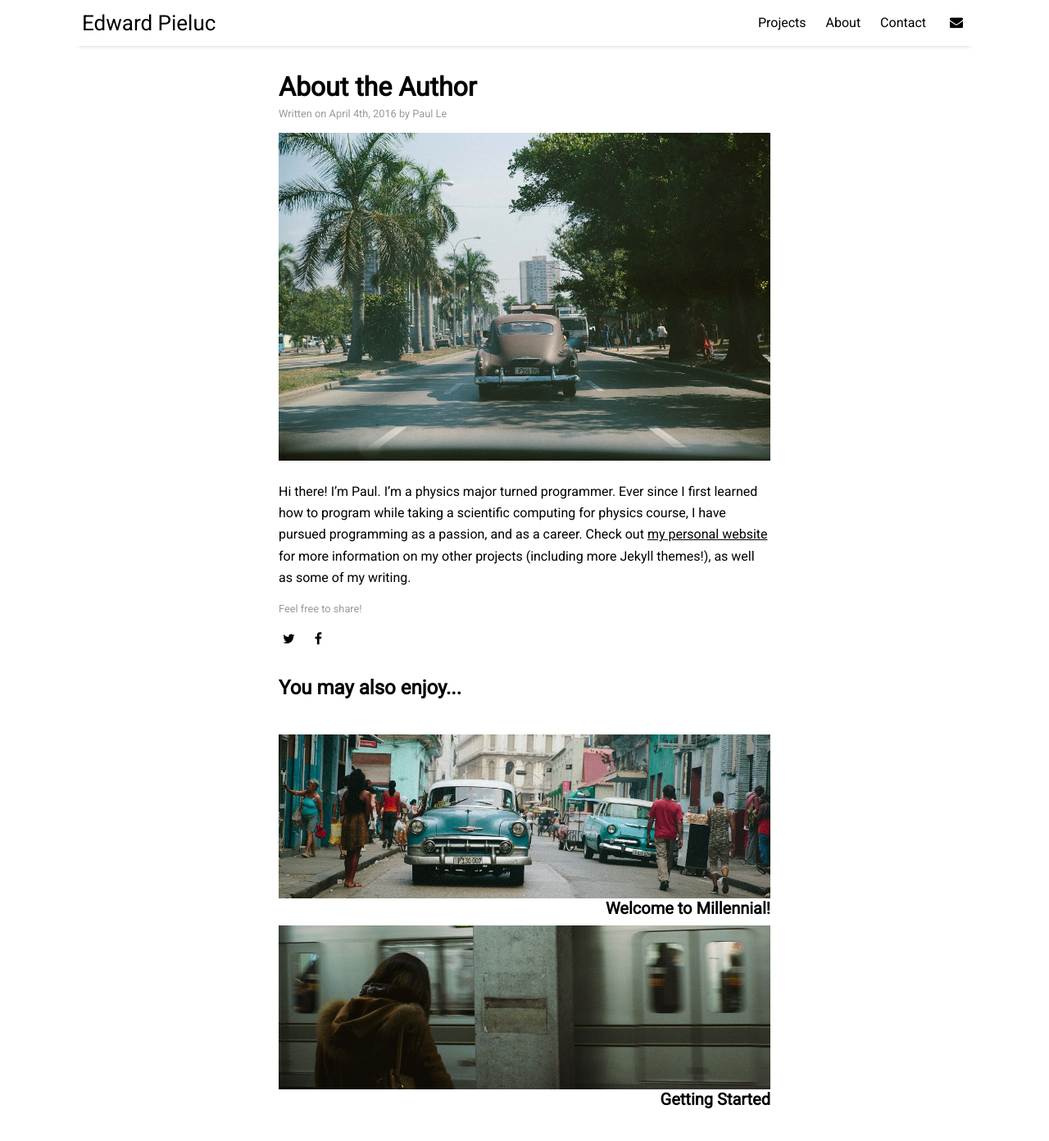
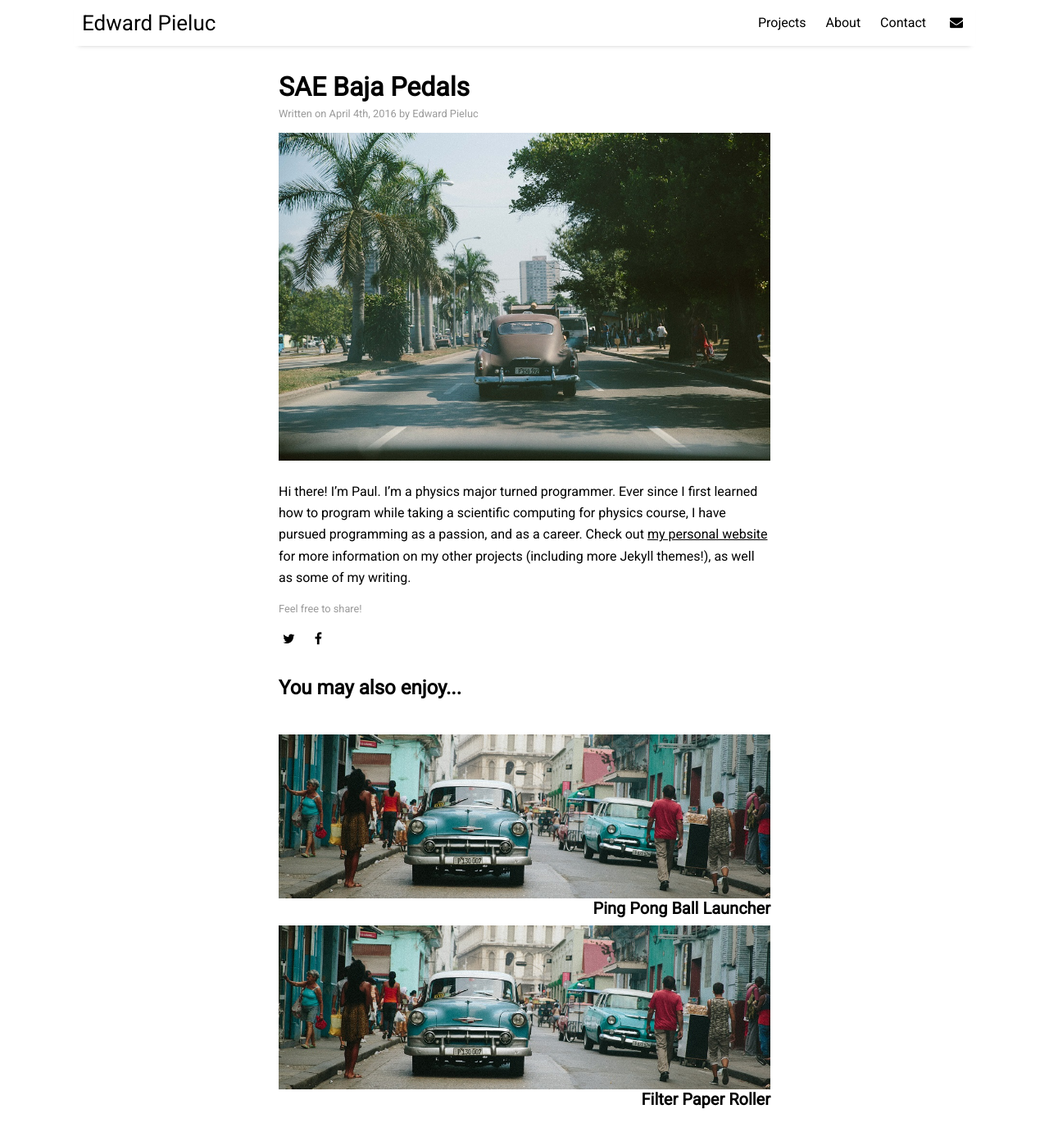
Before and after one commit to epie3/epie3.github.io, a Jekyll site: the page built from _posts/2016-04-04-SAE-Baja-Pedals.md, in a window 1280 px wide and 1400 px high. Shown: the top 1392 px of the window at 82% size. Built offline with Jekyll 4.4.1, drawn with Linux system fonts in a browser that asks for light colours; nearby versions of some CDN libraries.

Commit message:
rename pages

```diff
--- a/_posts/2016-04-04-about-the-author.md
+++ b/_posts/2016-04-04-SAE-Baja-Pedals.md
@@ -1,8 +1,8 @@
 ---
 layout: post
-title: "About the Author"
-author: "Paul Le"
-categories: facts
+title: "SAE Baja Pedals"
+author: "Edward Pieluc"
+categories: sample
 tags: [sample]
 image: cuba-2.jpg
 ---
--- a/_posts/2017-01-01-welcome-to-millennial.md
+++ b/_posts/2017-01-01-Ping-Pong-Ball-Launcher.md
@@ -1,8 +1,8 @@
 ---
 layout: post
-title: "Welcome to Millennial!"
-author: "Paul Le"
-categories: documentation
+title: "Ping Pong Ball Launcher"
+author: "Edward Pieluc"
+categories: sample
 tags: [documentation,sample]
 image: cuba-1.jpg
 ---
```
Also changed, not shown: _posts/2016-05-05-SAE-Baja-Powertrain.md (renamed from _posts/2016-05-05-learning-resources.md, +3 -3 lines), _posts/2016-10-10-Drums.md (renamed from _posts/2016-10-10-getting-started.md, +3 -3 lines), _posts/2017-01-01-Filter-Paper-Roller.md (added, +42 -0 lines).
